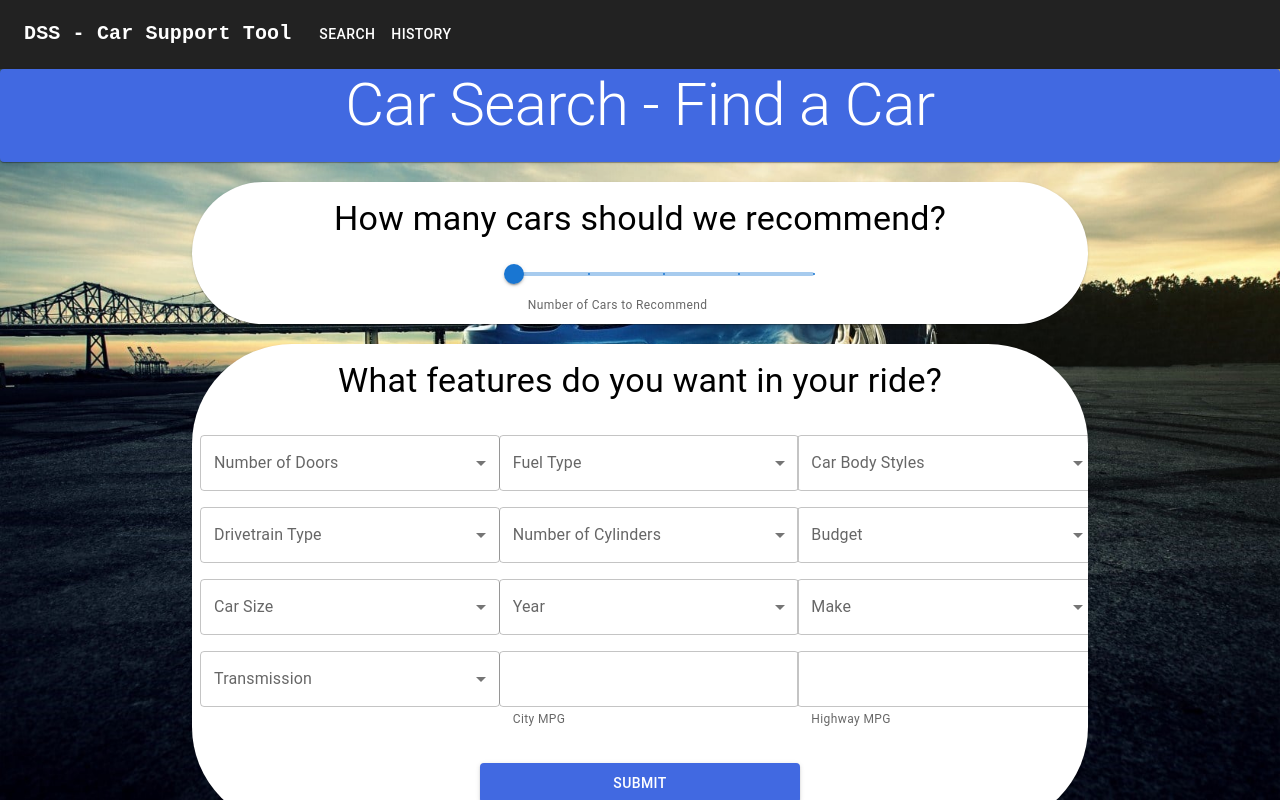
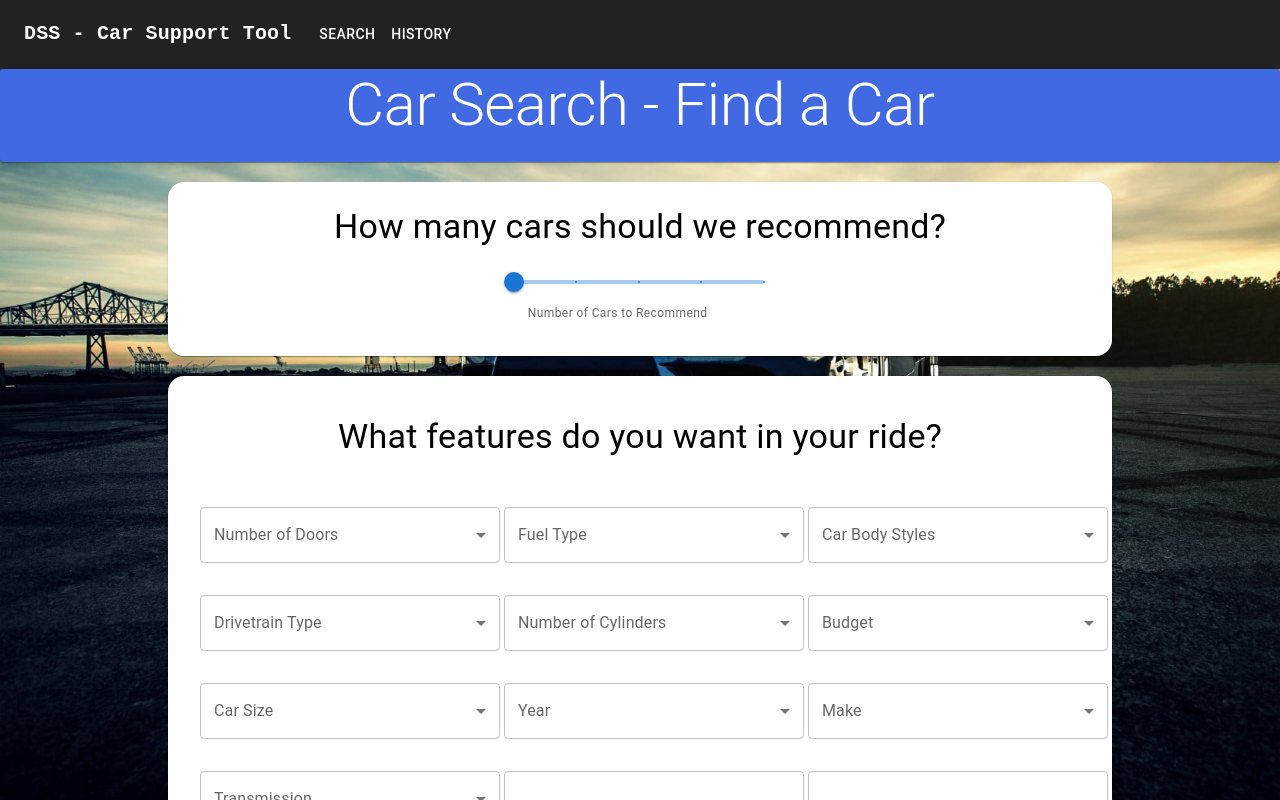
Before and after one commit to SaifA21/Used-Car-Decision-Support-System, a React (Create React App) app in the folder car-dss/: page /Search in a window 1280 px wide. Built offline with nearby package versions, Linux system fonts and the light colour scheme; the HTML template or start-up script is replaced by a standard one.

Commit message:
Updated Input.js to be responsive

```diff
--- a/car-dss/src/Components/CarCountSlider.js
+++ b/car-dss/src/Components/CarCountSlider.js
@@ -4,10 +4,6 @@ import Slider from '@mui/material/Slider';
 import FormHelperText from '@mui/material/FormHelperText';
 import FormControl from '@mui/material/FormControl';
 
-
-  function valuetext(value) {
-    return `${value}°C`;
-  }
 
 export default function CarCountSlider(props) {
 
@@ -20,11 +16,10 @@ export default function CarCountSlider(props) {
 
   return (
     <FormControl sx={{ m: 1, width: '25ch' }} variant="outlined">
-    <Box sx={{ width: 300 }}>
+    <Box sx={{ width: 250 }}>
       <Slider
-        aria-label="Small steps"
+        aria-label="Number of cars to recommend"
         defaultValue={1}
-        getAriaValueText={valuetext}
         step={1}
         marks
         min={1}
--- a/car-dss/src/Components/InputForm/Input.js
+++ b/car-dss/src/Components/InputForm/Input.js
@@ -1,6 +1,6 @@
 import Slider from '../CarCountSlider';
 import { Typography } from '@mui/material';
-import {Card, CardActions, CardContent, Grid, Button, Select, MenuItem, FormControl, InputLabel, TextField, Radio, FormLabel, RadioGroup, FormControlLabel, FormHelperText, CssBaseline} from "@mui/material";
+import {Card, Grid, Button} from "@mui/material";
 import Multiselect from '../Multiselect'
 import IntegerInput from '../IntegerInput'
 import * as React from 'react'
@@ -11,15 +11,15 @@ function Input() {
 
   const [numberOfRecommendations, setNumberOfRecommendations] = React.useState()
   const [selectedDoors, setSelectedDoors] = React.useState([])
-  const [selectedFuel, setselectedFuel] = React.useState([])
-  const [selectedBody, setselectedBody] = React.useState([])
-  const [selectedDrivetrain, setselectedDrivetrain] = React.useState([])
-  const [selectedCylinders, setselectedCylinders] = React.useState([])
-  const [selectedBudget, setselectedBudget] = React.useState([])
-  const [selectedCarsize, setselectedCarsize] = React.useState([])
-  const [selectedMake, setselectedMake] = React.useState([])
-  const [selectedYear, setselectedYear] = React.useState([])
-  const [selectedTrans, setselectedTrans] = React.useState([])
+  const [selectedFuel, setSelectedFuel] = React.useState([])
+  const [selectedBody, setSelectedBody] = React.useState([])
+  const [selectedDrivetrain, setSelectedDrivetrain] = React.useState([])
+  const [selectedCylinders, setSelectedCylinders] = React.useState([])
+  const [selectedBudget, setSelectedBudget] = React.useState([])
+  const [selectedCarsize, setSelectedCarsize] = React.useState([])
+  const [selectedMake, setSelectedMake] = React.useState([])
+  const [selectedYear, setSelectedYear] = React.useState([])
+  const [selectedTrans, setSelectedTrans] = React.useState([])
   const [cityMpg, setCityMpg] = React.useState()
   const [hwyMpg, setHwyMpg] = React.useState()
 
@@ -39,14 +39,14 @@ function Input() {
     "Oldsmobile", "Plymouth", "Pontiac", "Porsche", "Rolls-Royce", "Saab",
     "Scion", "Spyker", "Subaru", "Suzuki", "Tesla", "Toyota", "Volkswagen", "Volvo"
   ];
+
   const year = [
     "1990", "1991", "1992", "1993", "1994", "1995", "1996", "1997", "1998", "1999",
     "2000", "2001", "2002", "2003", "2004", "2005", "2006", "2007", "2008", "2009",
     "2010", "2011", "2012", "2013", "2014", "2015", "2016", "2017"
   ];
+
   const trans = ["Automatic", "Manual"]
-
-
 
   const callApiTest = async () => {
 
@@ -79,86 +79,80 @@ function Input() {
           </Typography>
         </Card>
         </div>
-            <div className='Slider' justifyContent='center'>
-            <Card style={{color: 'black', backgroundColor: 'white', height: "auto", width: '70%', borderRadius: "100px"}}>
-            <Typography variant="h4" gutterBottom style={{marginTop: '2vh'}}>
+
+        <div className='Slider' style={{display: "flex", justifyContent: 'center', mb:2}}>
+          <Card sx={{color: 'black', backgroundColor: 'white', p: 3, width: '70%', borderRadius: "16px"}}>
+            <Typography variant="h4" gutterBottom >
               How many cars should we recommend?
             </Typography>
             <Slider handle={setNumberOfRecommendations}></Slider>
           </Card>
         </div>
-            <div className='SelectOptions'>
-            <Card style={{color: 'black', backgroundColor: 'white', height: "auto", width: "70%", borderRadius: "100px"}}>
+
+        <div className='SelectOptions' style={{ display: 'flex', justifyContent: 'center' }}>
+          <Card sx={{color: 'black', backgroundColor: 'white', p: 3, width: "70%", borderRadius: "16px"}} align="center">
             <Typography variant="h4" gutterBottom style={{marginTop: '2vh'}}>
               What features do you want in your ride?
             </Typography>
-            <Grid container direction="row" justifyContent="center" style={{marginBlock: '25px'}}>
-            <Grid item xs={4}>
-              <div>
+
+            <Grid container spacing={2} style={{ marginBlock: '25px' }}>
+              <Grid item xs={12} sm={6} md={4}>
                   <Multiselect label="Number of Doors" options={doors} handle={setSelectedDoors} selected={selectedDoors}></Multiselect>
-              </div>
-              </Grid>
-              <Grid item xs={4}>
-              <div>
-              <Multiselect label="Fuel Type" options={fuels} handle={setselectedFuel} selected={selectedFuel}></Multiselect>
-              </div>
-              </Grid>
-              <Grid item xs={4}>
-              <div>
-              <Multiselect label="Car Body Styles" options={bodyStyles} handle={setselectedBody} selected={selectedBody}></Multiselect>
-              </div>
-              </Grid>
-              <Grid item xs={4}>
-              <div>
-              <Multiselect label="Drivetrain Type" options={drivetrain} handle={setselectedDrivetrain} selected={selectedDrivetrain}></Multiselect>
-              </div>
-              </Grid>
-              <Grid item xs={4}>
-              <div>
-              <Multiselect label="Number of Cylinders" options={cylinders}handle={setselectedCylinders} selected={selectedCylinders}></Multiselect>
-              </div>
-              </Grid>
-              <Grid item xs={4}>
-              <div>
-              <Multiselect label="Budget" options={budgets} handle={setselectedBudget} selected={selectedBudget}></Multiselect>
-              </div>
-              </Grid>
-              <Grid item xs={4}>
-              <div>
-              <Multiselect label="Car Size" options={sizes} handle={setselectedCarsize} selected={selectedCarsize}></Multiselect>
-              </div>
-              </Grid>
-              <Grid item xs={4}>
-              <div>
-              <Multiselect label="Year" options={year} handle={setselectedYear} selected={selectedYear}></Multiselect>
-              </div>
-              </Grid>
-              <Grid item xs={4}>
-              <div>
-              <Multiselect label="Make" options={make} handle={setselectedMake} selected={selectedMake}></Multiselect>
-              </div>
-              </Grid>
-              <Grid item xs={4}>
-              <div>
-              <Multiselect label="Transmission" options={trans} handle={setselectedTrans} selected={selectedTrans}></Multiselect>
-              </div>
-              </Grid>
-              <Grid item xs={4}>
-              <div>
-              <IntegerInput label="City MPG" handle={setCityMpg} selected={cityMpg}></IntegerInput>
-              </div>
-              </Grid>
-              <Grid item xs={4}>
-              <div>
-              <IntegerInput label="Highway MPG" handle={setHwyMpg} selected={hwyMpg}></IntegerInput>
-              </div>
-              </Grid>
               </Grid>
 
-            <Button variant='contained' onClick={() => {callApiTest()}} style={{backgroundColor: '#4169e1', color: 'white', width: '40vh', height: '5vh', marginBottom: '3vh'}}>Submit</Button>
+              <Grid item xs={12} sm={6} md={4}>
+                <Multiselect label="Fuel Type" options={fuels} handle={setSelectedFuel} selected={selectedFuel}></Multiselect>
+              </Grid>
 
+              <Grid item xs={12} sm={6} md={4}>
+                <Multiselect label="Car Body Styles" options={bodyStyles} handle={setSelectedBody} selected={selectedBody}></Multiselect>
+              </Grid>
 
+              <Grid item xs={12} sm={6} md={4}>
+                <Multiselect label="Drivetrain Type" options={drivetrain} handle={setSelectedDrivetrain} selected={selectedDrivetrain}></Multiselect>
+              </Grid>
 
+              <Grid item xs={12} sm={6} md={4}>
+                <Multiselect label="Number of Cylinders" options={cylinders}handle={setSelectedCylinders} selected={selectedCylinders}></Multiselect>
+              </Grid>
+
+              <Grid item xs={12} sm={6} md={4}>
+                <Multiselect label="Budget" options={budgets} handle={setSelectedBudget} selected={selectedBudget}></Multiselect>
+              </Grid>
+
+              <Grid item xs={12} sm={6} md={4}>
+                <Multiselect label="Car Size" options={sizes} handle={setSelectedCarsize} selected={selectedCarsize}></Multiselect>
+              </Grid>
+
+              <Grid item xs={12} sm={6} md={4}>
+                <Multiselect label="Year" options={year} handle={setSelectedYear} selected={selectedYear}></Multiselect>
+              </Grid>
+
+              <Grid item xs={12} sm={6} md={4}>
+                <Multiselect label="Make" options={make} handle={setSelectedMake} selected={selectedMake}></Multiselect>
+              </Grid>
+
+              <Grid item xs={12} sm={6} md={4}>
+                <Multiselect label="Transmission" options={trans} handle={setSelectedTrans} selected={selectedTrans}></Multiselect>
+              </Grid>
+
+              <Grid item xs={12} sm={6} md={4}>
+                <IntegerInput label="City MPG" handle={setCityMpg} selected={cityMpg}></IntegerInput>
+              </Grid>
+
+              <Grid item xs={12} sm={6} md={4}>
+                <IntegerInput label="Highway MPG" handle={setHwyMpg} selected={hwyMpg}></IntegerInput>
+              </Grid>
+
+            </Grid>
+
+            <Button variant='contained'
+              onClick={() => {callApiTest()}}
+              style={{backgroundColor: '#4169e1',
+              color: 'white', width: '40vh', height: '5vh',
+              marginBottom: '3vh'}}>
+                Submit
+            </Button>
 
           </Card>
         </div>
```
Lines whose indentation alone changed are shown as unchanged.
